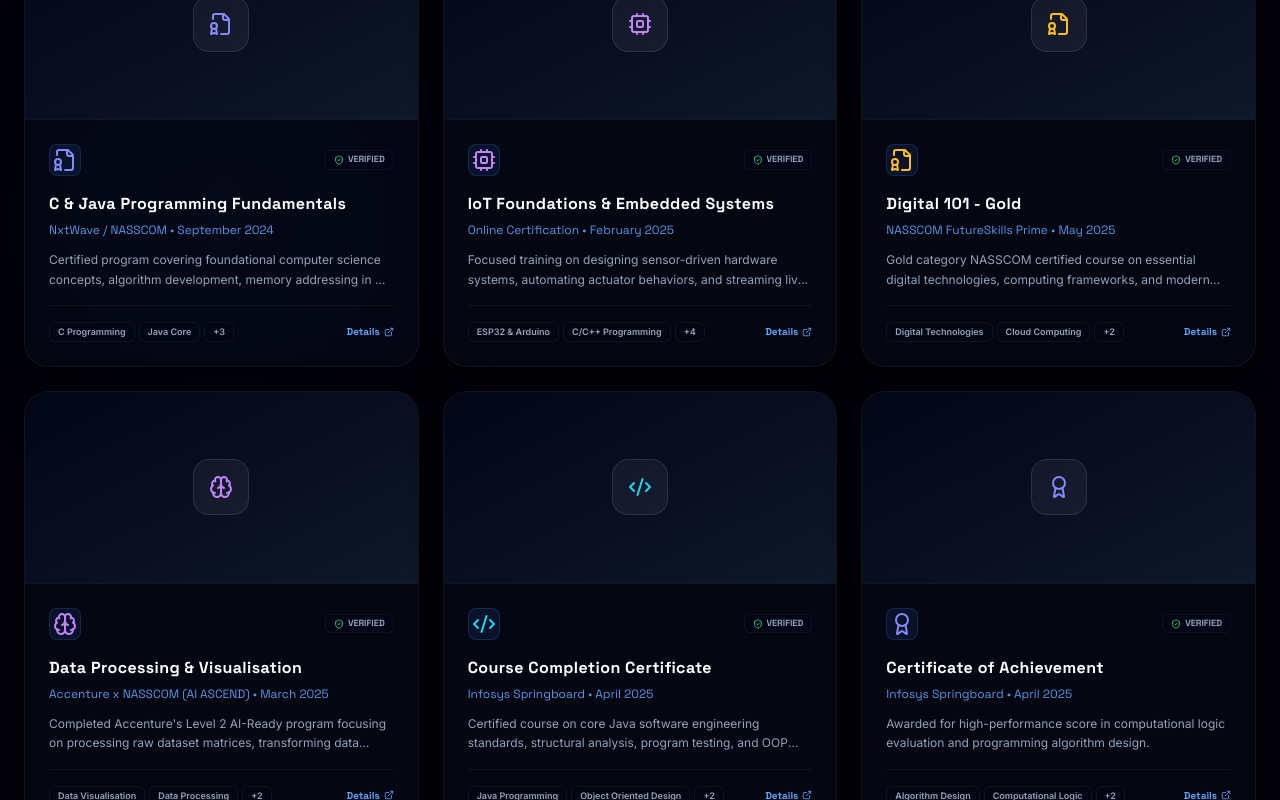
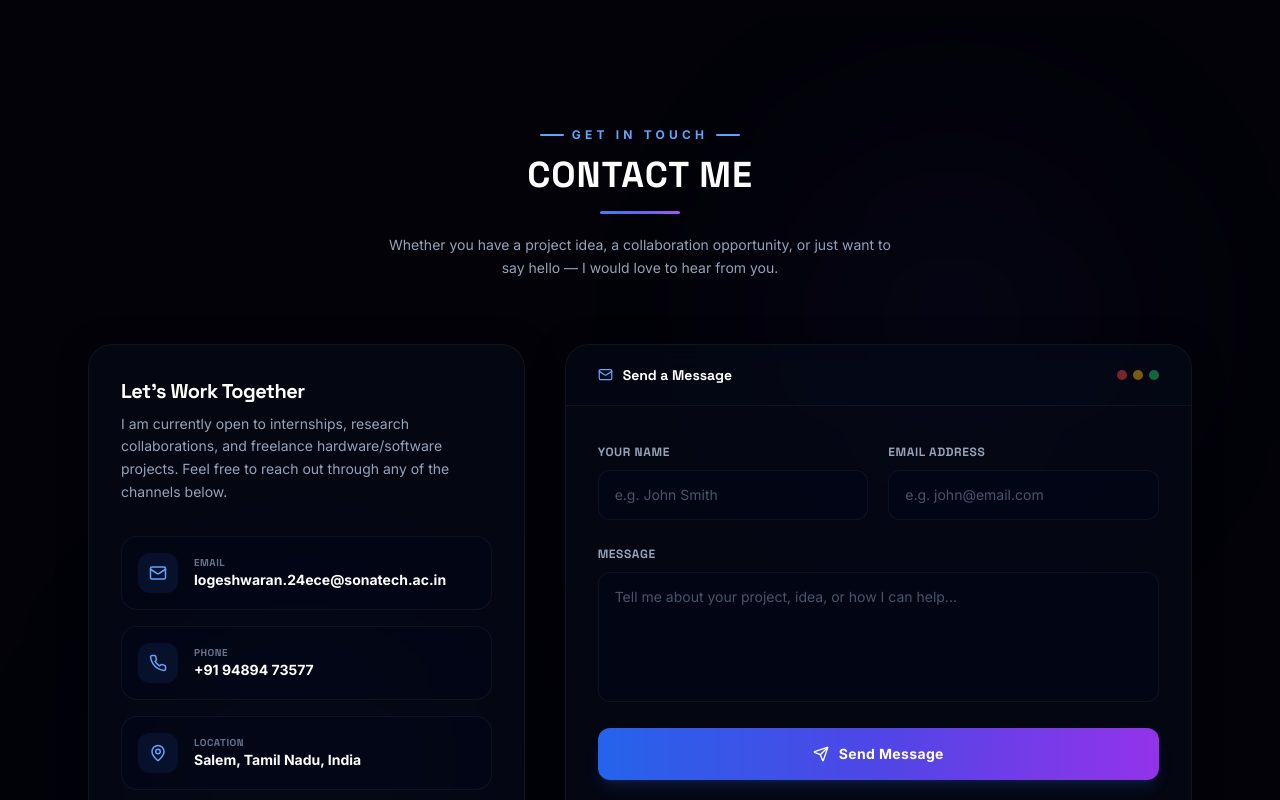
Before and after one commit to JTLogeshwaran/Portfolio, a Next.js app: page / in a window 1280 px wide. Shown: the part 8200-9000 px from the top of the page. Built offline with nearby package versions, Linux system fonts and the light colour scheme.

Commit message:
Remove placeholder certificates to ensure 100% authenticity

```diff
--- a/src/components/Certificates.tsx
+++ b/src/components/Certificates.tsx
@@ -147,84 +147,6 @@ export default function Certificates() {
       color: "from-amber-500 to-orange-500",
       icon: <Eye className="text-amber-400" size={24} />,
       image: "/certificates/matlab_image_processing.jpg"
-    },
-    {
-      id: 10,
-      title: "C & Java Programming Fundamentals",
-      issuer: "NxtWave / NASSCOM",
-      date: "September 2024",
-      category: "development",
-      credentialId: "NXT-NASS-PROG-305",
-      skills: ["C Programming", "Java Core", "Data Structures", "Algorithms", "Object-Oriented Programming (OOP)"],
-      description: "Certified program covering foundational computer science concepts, algorithm development, memory addressing in C, and Java object-oriented programming paradigms.",
-      link: "https://nasscom.in/",
-      color: "from-indigo-500 to-purple-500",
-      icon: <FileBadge className="text-indigo-400" size={24} />
-    },
-    {
-      id: 11,
-      title: "IoT Foundations & Embedded Systems",
-      issuer: "Online Certification",
-      date: "February 2025",
-      category: "iot",
-      credentialId: "CERT-IOT-EMB-947",
-      skills: ["ESP32 & Arduino", "C/C++ Programming", "Sensor Integration", "Blynk IoT", "MQTT Protocol", "Circuit Design"],
-      description: "Focused training on designing sensor-driven hardware systems, automating actuator behaviors, and streaming live data telemetry to cloud endpoints.",
-      link: "#",
-      color: "from-purple-500 to-pink-500",
-      icon: <Cpu className="text-purple-400" size={24} />
-    },
-    {
-      id: 12,
-      title: "Digital 101 - Gold",
-      issuer: "NASSCOM FutureSkills Prime",
-      date: "May 2025",
-      category: "development",
-      credentialId: "NASSCOM-D101-GOLD",
-      skills: ["Digital Technologies", "Cloud Computing", "Web Architectures", "Emerging Tech"],
-      description: "Gold category NASSCOM certified course on essential digital technologies, computing frameworks, and modern web application patterns.",
-      link: "https://futureskillsprime.in/",
-      color: "from-amber-500 to-yellow-500",
-      icon: <FileBadge className="text-amber-400" size={24} />
-    },
-    {
-      id: 13,
-      title: "Data Processing & Visualisation",
-      issuer: "Accenture x NASSCOM (AI ASCEND)",
-      date: "March 2025",
-      category: "ai",
-      credentialId: "ACCENTURE-DPV-982",
-      skills: ["Data Visualisation", "Data Processing", "Excel & PowerBI", "Analytics"],
-      description: "Completed Accenture's Level 2 AI-Ready program focusing on processing raw dataset matrices, transforming data flows, and engineering visual intelligence reports.",
-      link: "https://futureskillsprime.in/",
-      color: "from-purple-500 to-indigo-500",
-      icon: <Brain className="text-purple-400" size={24} />
-    },
-    {
-      id: 14,
-      title: "Course Completion Certificate",
-      issuer: "Infosys Springboard",
-      date: "April 2025",
-      category: "development",
-      credentialId: "INFOSYS-CC-839",
-      skills: ["Java Programming", "Object Oriented Design", "Software Quality", "OOP Basics"],
-      description: "Certified course on core Java software engineering standards, structural analysis, program testing, and OOP development models.",
-      link: "https://springboard.infosys.com/",
-      color: "from-cyan-500 to-blue-500",
-      icon: <Code2 className="text-cyan-400" size={24} />
-    },
-    {
-      id: 15,
-      title: "Certificate of Achievement",
-      issuer: "Infosys Springboard",
-      date: "April 2025",
-      category: "development",
-      credentialId: "INFOSYS-COA-392",
-      skills: ["Algorithm Design", "Computational Logic", "Data Structures", "Problem Solving"],
-      description: "Awarded for high-performance score in computational logic evaluation and programming algorithm design.",
-      link: "https://springboard.infosys.com/",
-      color: "from-indigo-600 to-purple-600",
-      icon: <Award className="text-indigo-400" size={24} />
     }
   ];
 
```
